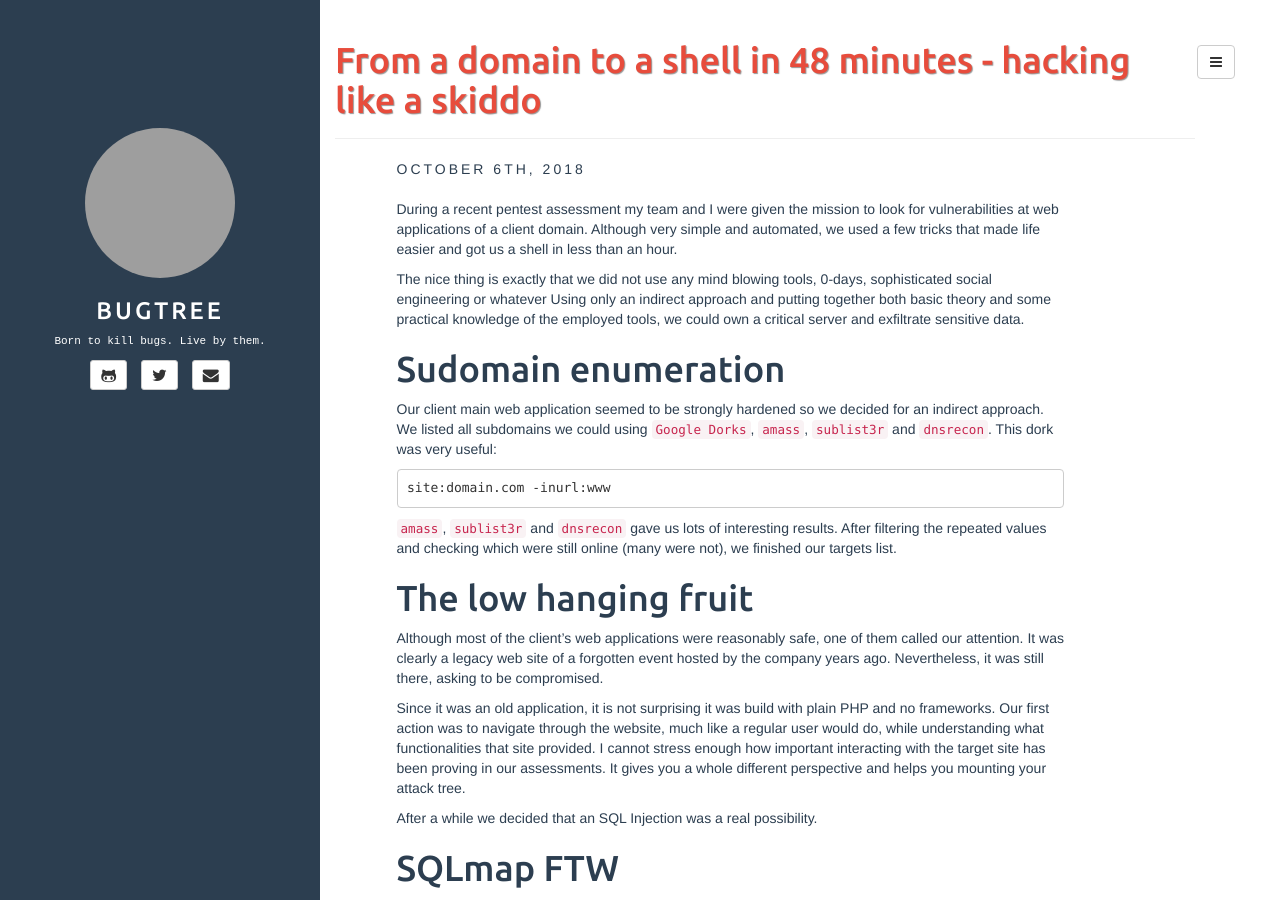
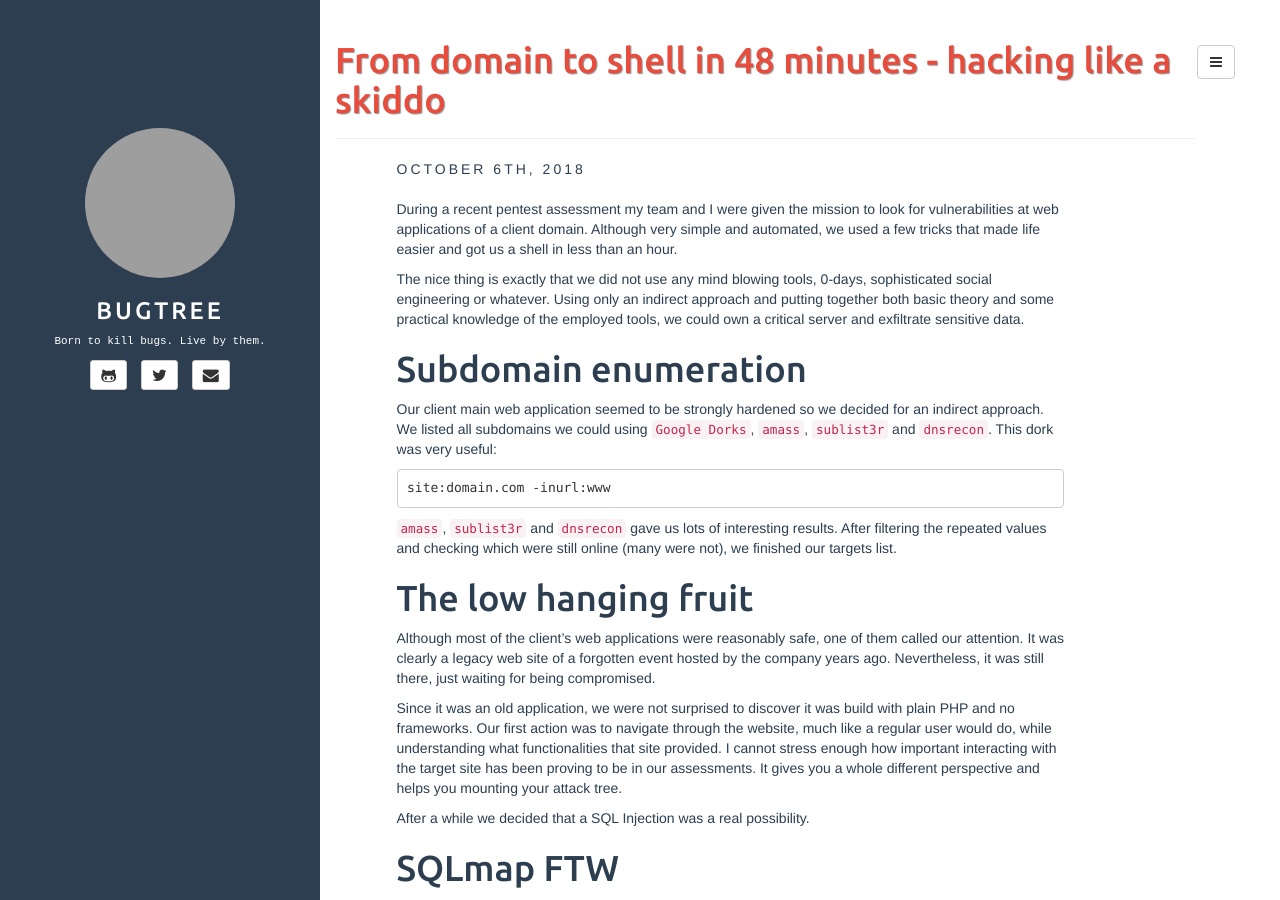
Before and after one commit to marcosValle/marcosValle.github.io, a Jekyll site: the page built from _posts/2018-10-06-sqlinj-pentest.md, in a window 1280 px wide and 900 px high. Built offline with Jekyll 4.4.1, drawn with Linux system fonts in a browser that asks for light colours; comment, search, counter and statistics services are not loaded; some of the changed text lies outside the part shown; grey boxes are pictures that could not be loaded.

Commit message:
Minor fixes

```diff
--- a/_posts/2018-10-06-sqlinj-pentest.md
+++ b/_posts/2018-10-06-sqlinj-pentest.md
@@ -1,6 +1,6 @@
 ---
 layout: post
-title: From a domain to a shell in 48 minutes - hacking like a skiddo
+title: From domain to shell in 48 minutes - hacking like a skiddo
 categories: [pentest]
 tags: [sqlmap, sqlinjection]
 fullview: false
@@ -9,9 +9,9 @@ comments: true
 
 During a recent pentest assessment my team and I were given the mission to look for vulnerabilities at web applications of a client domain. Although very simple and automated, we used a few tricks that made life easier and got us a shell in less than an hour.
 
-The nice thing is exactly that we did not use any mind blowing tools, 0-days, sophisticated social engineering or whatever Using only an indirect approach and putting together both basic theory and some practical knowledge of the employed tools, we could own a critical server and exfiltrate sensitive data.
+The nice thing is exactly that we did not use any mind blowing tools, 0-days, sophisticated social engineering or whatever. Using only an indirect approach and putting together both basic theory and some practical knowledge of the employed tools, we could own a critical server and exfiltrate sensitive data.
 
-# Sudomain enumeration
+# Subdomain enumeration
 Our client main web application seemed to be strongly hardened so we decided for an indirect approach. We listed all subdomains we could using `Google Dorks`, `amass`, `sublist3r` and `dnsrecon`. This dork was very useful:
 
     site:domain.com -inurl:www
@@ -19,11 +19,11 @@ Our client main web application seemed to be strongly hardened so we decided for
 `amass`, `sublist3r` and `dnsrecon` gave us lots of interesting results. After filtering the repeated values and checking which were still online (many were not), we finished our targets list.
 
 # The low hanging fruit
-Although most of the client's web applications were reasonably safe, one of them called our attention. It was clearly a legacy web site of a forgotten event hosted by the company years ago. Nevertheless, it was still there, asking to be compromised.
+Although most of the client's web applications were reasonably safe, one of them called our attention. It was clearly a legacy web site of a forgotten event hosted by the company years ago. Nevertheless, it was still there, just waiting for being compromised.
 
-Since it was an old application, it is not surprising it was build with plain PHP and no frameworks. Our first action was to navigate through the website, much like a regular user would do, while understanding what functionalities that site provided. I cannot stress enough how important interacting with the target site has been proving in our assessments. It gives you a whole different perspective and helps you mounting your attack tree.
+Since it was an old application, we were not surprised to discover it was build with plain PHP and no frameworks. Our first action was to navigate through the website, much like a regular user would do, while understanding what functionalities that site provided. I cannot stress enough how important interacting with the target site has been proving to be in our assessments. It gives you a whole different perspective and helps you mounting your attack tree.
 
-After a while we decided that an SQL Injection was a real possibility.
+After a while we decided that a SQL Injection was a real possibility.
 
 # SQLmap FTW
 Yes, I know, I know. Automated active tools are noisy, unreliable and made for infosec loosers. While all of this might be true, reinventing the wheel is never a good idea. Especially in the real world. With deadlines. And bosses. And children. You know.
```
Also changed, not shown: other parts of _posts/2018-10-06-sqlinj-pentest.md (+6 -6 lines).
